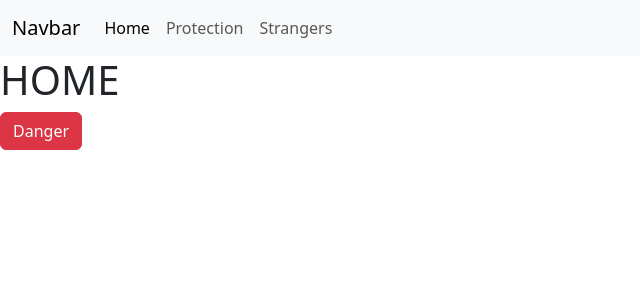
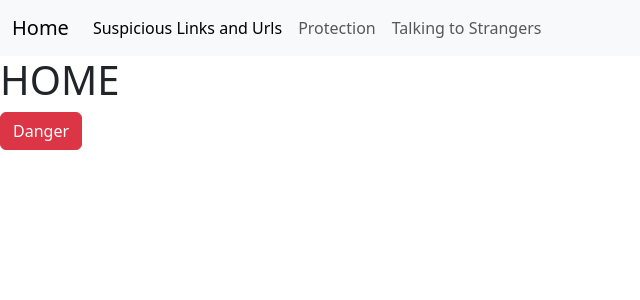
Before and after one commit to katrinars/AiDUCATION, a Flask app: page / in a window 1280 px wide. Shown: the top 300 px of the page, without its empty margins (0-640 px from the left). Run offline with Flask 3, Linux system fonts and the light colour scheme.

Commit message:
change navbar labels name

```diff
--- a/templates/index.html
+++ b/templates/index.html
@@ -10,20 +10,20 @@
     <script src="https://cdn.jsdelivr.net/npm/bootstrap@5.3.2/dist/js/bootstrap.bundle.min.js" integrity="sha384-C6RzsynM9kWDrMNeT87bh95OGNyZPhcTNXj1NW7RuBCsyN/o0jlpcV8Qyq46cDfL" crossorigin="anonymous"></script>
     <nav class="navbar navbar-expand-lg bg-body-tertiary">
         <div class="container-fluid">
-          <a class="navbar-brand" href="#">Navbar</a>
+          <a class="navbar-brand" href="#">Home</a>
           <button class="navbar-toggler" type="button" data-bs-toggle="collapse" data-bs-target="#navbarNav" aria-controls="navbarNav" aria-expanded="false" aria-label="Toggle navigation">
             <span class="navbar-toggler-icon"></span>
           </button>
           <div class="collapse navbar-collapse" id="navbarNav">
             <ul class="navbar-nav">
               <li class="nav-item">
-                <a class="nav-link active" aria-current="page" href="/">Home</a>
+                <a class="nav-link active" aria-current="page" href="/">Suspicious Links and Urls</a>
               </li>
               <li class="nav-item">
                 <a class="nav-link" href="/protection">Protection</a>
               </li>
               <li class="nav-item">
-                <a class="nav-link" href="/strangers">Strangers</a>
+                <a class="nav-link" href="/strangers">Talking to Strangers</a>
               </li>
             </ul>
           </div>
```
